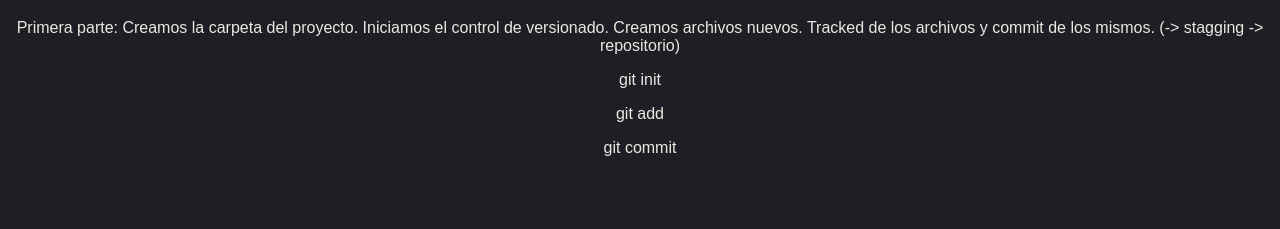
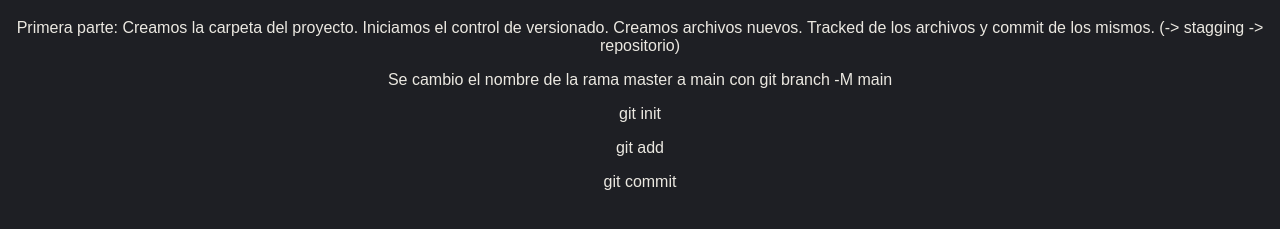
Before and after one commit to csrodriguez/CursoGitYGitHub, a plain HTML site: page index.html in a window 1280 px wide. Shown: the part 61-290 px from the top of the page. Drawn offline with Linux system fonts and the light colour scheme.

Commit message:
Se agrego lo que se hizo en el texto, y se cambio el nombre de la rama master a main

```diff
--- a/index.html
+++ b/index.html
@@ -17,9 +17,8 @@
               Creamos archivos nuevos.
               Tracked de los archivos y commit de los mismos.
               (-> stagging -> repositorio)
-
-
           </p>
+          <p>Se cambio el nombre de la rama master a main con git branch -M main</p>
           <p>git init</p>
           <p>git add</p>
           <p>git commit</p>
```
